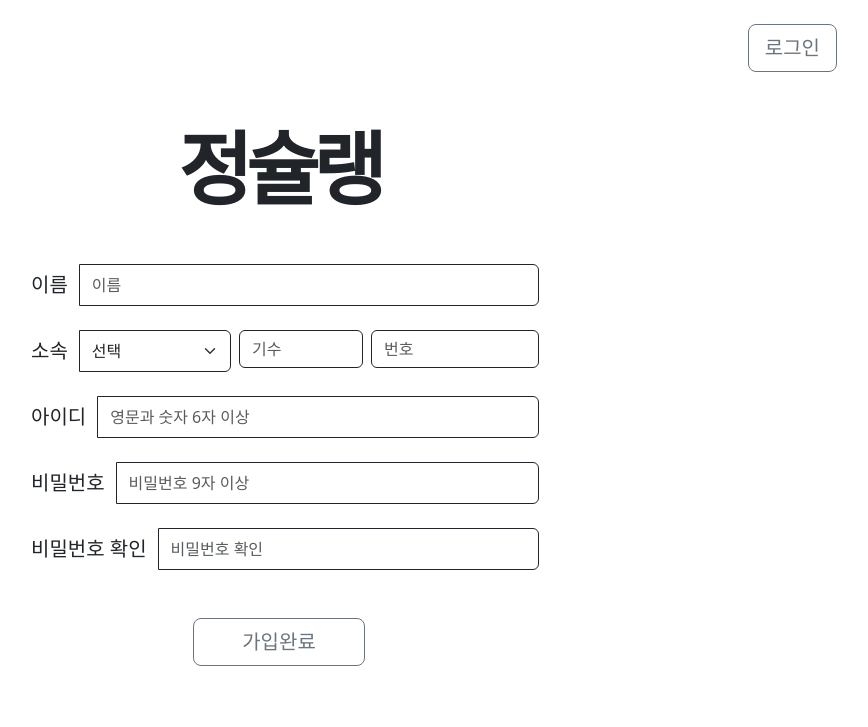
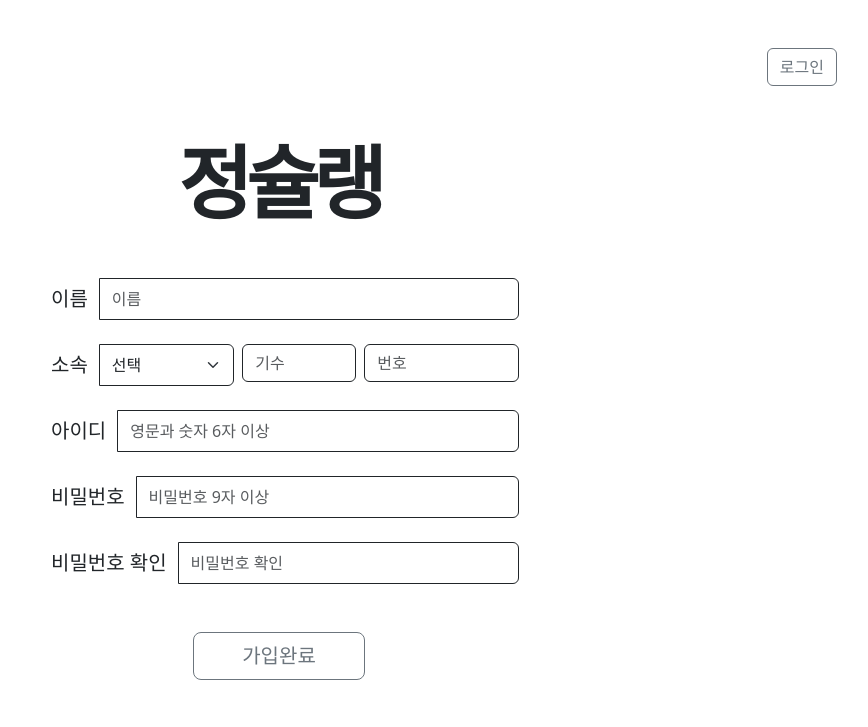
Before and after one commit to szlovelee/Jungchelin, a Flask app: page /signup in a window 1280 px wide. Shown: the top 727 px of the page, without its empty margins (361-1229 px from the left). Run offline with Flask 3, Linux system fonts and the light colour scheme.

Commit message:
update: css b d i j 적용

```diff
--- a/app/static/css/style.css
+++ b/app/static/css/style.css
@@ -8,7 +8,8 @@ body {
 }
 
 .login-container {
-    width: 420px;
+    width: 100%;
+    max-width: 400px;
     margin-top: 120px;
 }
 
--- a/app/templates/home.html
+++ b/app/templates/home.html
@@ -84,7 +84,7 @@
 
 <body>
 
-    <div class="container-fluid px-4 py-3">
+    <div class="container-fluid px-4 py-4">
 
         <!-- 헤더 -->
         <header class="d-flex justify-content-between align-items-center mb-4">
@@ -101,7 +101,7 @@
                     식당 등록
                 </button>
 
-                <a href="/mypage" class="btn btn-outline-dark">
+                <a href="/mypage" class="btn btn-outline-secondary">
                     마이페이지
                 </a>
 
@@ -119,7 +119,7 @@
         {% set error = request.args.get("error") %}
 
         {% if error and error != "duplicate" %}
-        <div class="alert alert-danger">
+        <div class="alert alert-danger" role="alert">
 
             {% if error == "required" %}
             필수 항목을 모두 입력해주세요.
--- a/app/templates/mypage.html
+++ b/app/templates/mypage.html
@@ -54,7 +54,7 @@
         {% set error_code = request.args.get("error") %}
 
         {% if error_code %}
-            <div class="alert alert-danger">
+            <div class="alert alert-danger" role="alert">
 
                 {% if error_code == "PW_MISMATCH" %}
                     비밀번호가 일치하지 않습니다.
@@ -280,7 +280,7 @@
 
                                             <button
                                                 type="button"
-                                                class="btn btn-sm btn-outline-secondary"
+                                                class="btn btn-outline-secondary"
                                                 data-bs-toggle="collapse"
                                                 data-bs-target="#editReview{{ review._id }}"
                                             >
--- a/app/templates/signup.html
+++ b/app/templates/signup.html
@@ -14,7 +14,7 @@
     <style>
         .signup-form {
             width: 100%;
-            max-width: 520px;
+            max-width: 480px;
         }
 
         .brand-title {
@@ -24,13 +24,12 @@
 </head>
 
 <body>
-    <div class="container py-4">
+    <div class="container py-5">
 
         <div class="d-flex justify-content-end">
             <a
                 href="/login"
-                class="btn btn-outline-secondary btn-lg"
-            >
+                class="btn btn-outline-secondary">
                 로그인
             </a>
         </div>
@@ -46,7 +45,7 @@
         >
 
             {% if error and error_code != "ID_DUPLICATION" %}
-                <div class="alert alert-danger text-center">
+                <div class="alert alert-danger text-center" role="alert">
                     {{ error }}
                 </div>
             {% endif %}
@@ -150,7 +149,7 @@
                 </div>
 
                 {% if error_code == "ID_DUPLICATION" %}
-                    <div class="text-danger small mt-1 text-center w-100">
+                    <div class="text-danger small mt-1 text-center w-100" role="alert">
                         {{ error }}
                     </div>
                 {% endif %}
```
Also changed, not shown: app/templates/login.html (+5 -4 lines), app/static/img/title.png (added).
